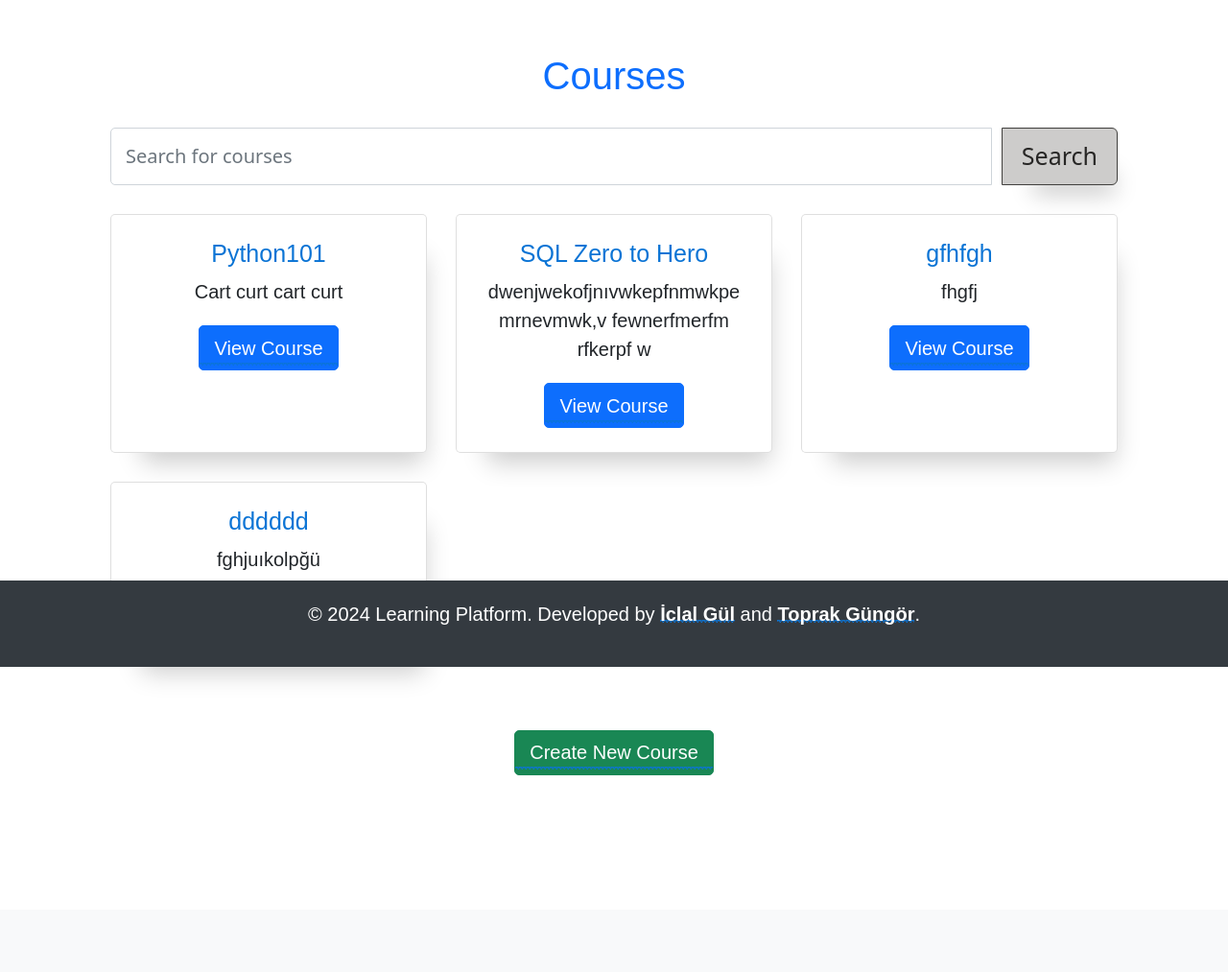
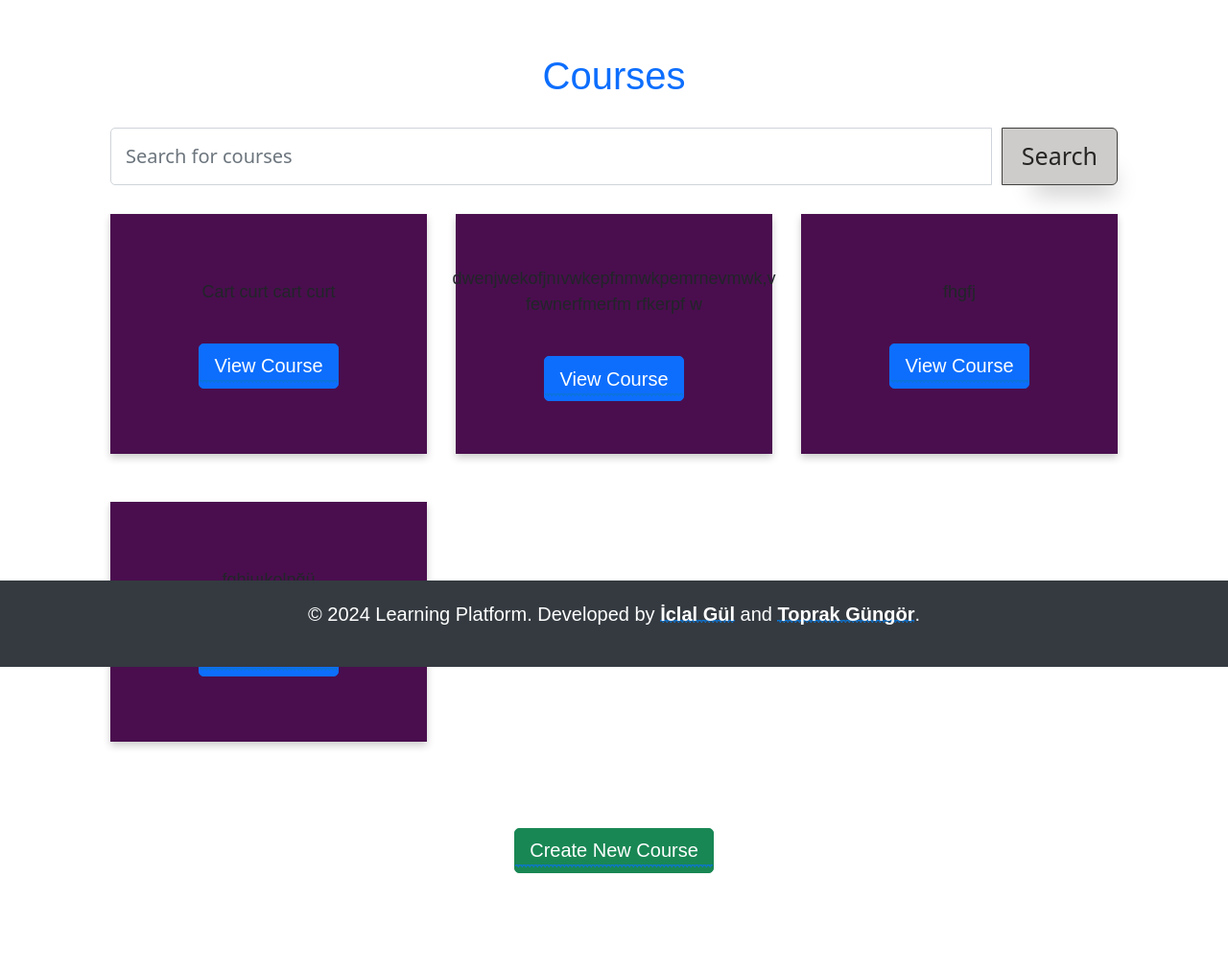
Before and after one commit to b2210356037/learning_platform, a Django app: page /courses/ in a window 1280 px wide. Shown: the part 105-1118 px from the top of the page at 96% size. Before the commit the page ends 913 px from the top, so only its background shows below. Run offline with Django 5.2, Linux system fonts and the light colour scheme; a user stored in the database is signed in; data comes from the database, SQL or seed files in the repository; some web fonts are replaced.

Commit message:
card flip added

```diff
--- a/learning_platform/learning_platform/settings.py
+++ b/learning_platform/learning_platform/settings.py
@@ -119,7 +119,10 @@ USE_TZ = True
 # Static files (CSS, JavaScript, Images)
 # https://docs.djangoproject.com/en/5.0/howto/static-files/
 
-STATIC_URL = 'static/'
+STATIC_URL = '/static/'
+STATICFILES_DIRS = [
+    BASE_DIR / "static",
+]
 
 # Default primary key field type
 # https://docs.djangoproject.com/en/5.0/ref/settings/#default-auto-field
--- a/learning_platform/static/css/styles.css
+++ b/learning_platform/static/css/styles.css
@@ -50,3 +50,60 @@
 .btn-large-text {
     font-size: 1.2rem;
 }
+
+.flip-card {
+    background-color: transparent;
+    width: 100%;
+    height: 250px;
+    perspective: 1000px;
+    margin-bottom: 20px;
+}
+
+.flip-card-inner {
+    position: relative;
+    width: 100%;
+    height: 100%;
+    text-align: center;
+    transition: transform 0.6s;
+    transform-style: preserve-3d;
+    transition: transform 0.6s;
+    box-shadow: 0 4px 8px 0 rgba(0,0,0,0.2);
+}
+
+.flip-card:hover .flip-card-inner {
+    transform: rotateY(180deg);
+}
+
+.flip-card-front, .flip-card-back {
+    position: absolute;
+    width: 100%;
+    height: 100%;
+    -webkit-backface-visibility: hidden;
+    backface-visibility: hidden;
+    display: flex;
+    flex-direction: column;
+    justify-content: center;
+    align-items: center;
+    padding: 1.5rem;
+}
+
+.flip-card-front {
+    background-color: #f8f9fa;
+}
+
+.flip-card-back {
+    background-color: #4A0E4E;
+}
+
+.flip-card-back .btn-primary {
+    margin-top: 1rem;
+}
+
+.card-title {
+    font-size: 1.25rem;
+    font-weight: bold;
+}
+
+.card-text {
+    font-size: 0.9rem;
+}
--- a/learning_platform/templates/base.html
+++ b/learning_platform/templates/base.html
@@ -1,4 +1,5 @@
 <!DOCTYPE html>
+{% load static %}
 <html lang="en">
 <head>
     <meta charset="UTF-8">
@@ -6,6 +7,8 @@
     <title>Learning Platform</title>
     <link href="https://unpkg.com/papercss@1.9.2/dist/paper.css" rel="stylesheet">
     <link href="https://cdn.jsdelivr.net/npm/bootstrap@5.1.3/dist/css/bootstrap.min.css" rel="stylesheet">
+    <link rel="stylesheet" href="{% static 'css/styles.css' %}">
+
     <style>
         body {
             padding-top: 5rem;
--- a/learning_platform/templates/courses/course_list.html
+++ b/learning_platform/templates/courses/course_list.html
@@ -16,11 +16,16 @@
             <div class="row">
                 {% for course in courses %}
                     <div class="col-md-4 mb-4">
-                        <div class="card" style="height: 100%; display: flex; flex-direction: column;">
-                            <div class="card-body" style="flex: 1;">
-                                <h5 class="card-title">{{ course.title }}</h5>
-                                <p class="card-text">{{ course.description|truncatewords:20 }}</p>
-                                <a href="{% url 'course_detail' course.id %}" class="btn btn-primary">View Course</a>
+                        <div class="flip-card">
+                            <div class="flip-card-inner">
+                                <div class="flip-card-front">
+                                    <h5 class="card-title">{{ course.title }}</h5>
+                                    <p>Hover to see details</p>
+                                </div>
+                                <div class="flip-card-back">
+                                    <p class="card-text">{{ course.description|truncatewords:20 }}</p>
+                                    <a href="{% url 'course_detail' course.id %}" class="btn btn-primary">View Course</a>
+                                </div>
                             </div>
                         </div>
                     </div>
```
